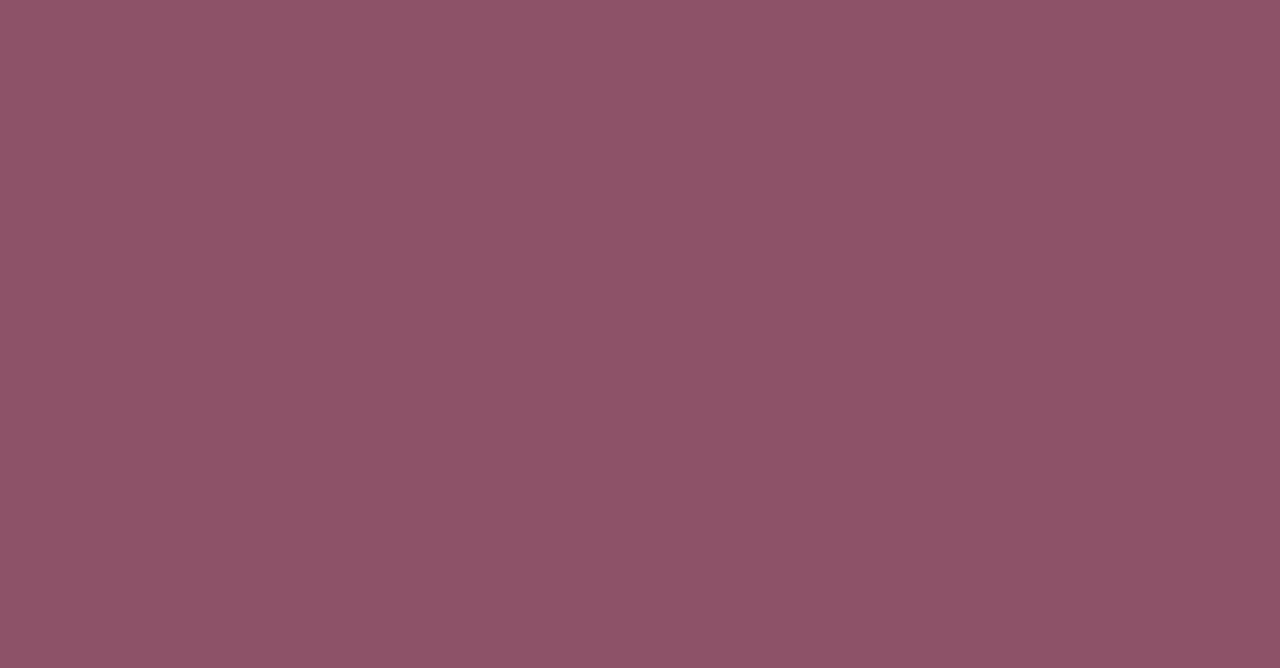
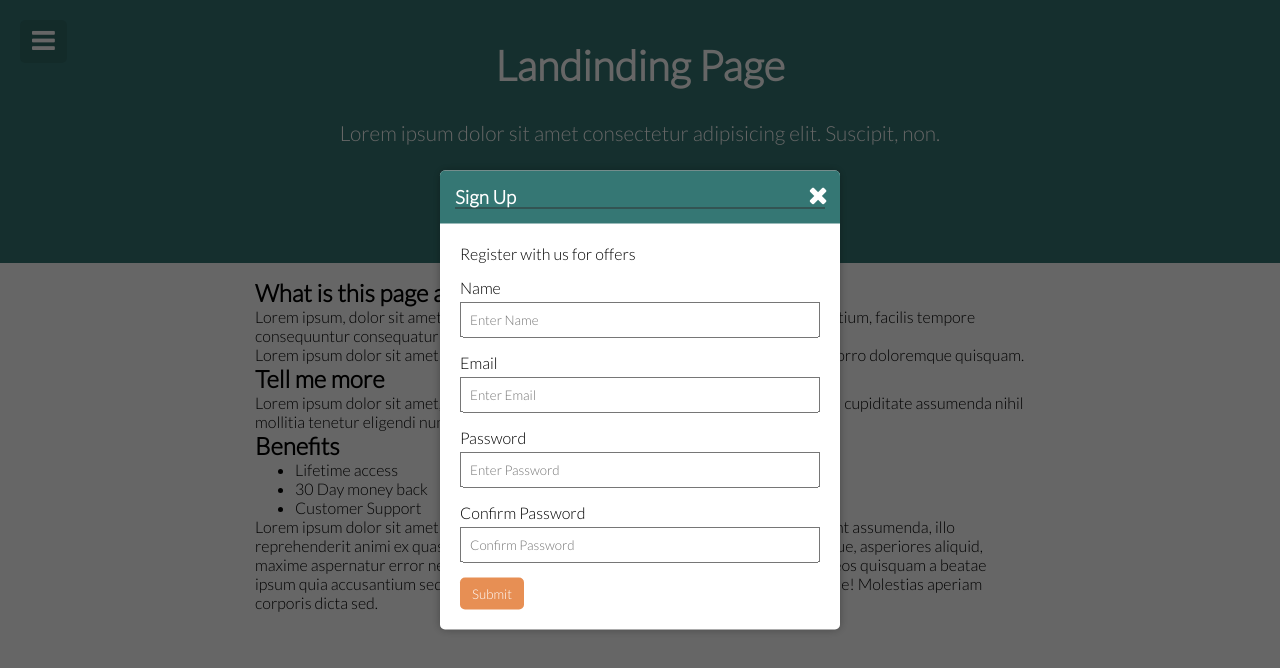
Before and after one commit to rojinabraham/menu-slider-and-modal, a plain HTML site: page index.html in a window 1280 px wide. Drawn offline with Linux system fonts and the light colour scheme.

Commit message:
added css

```diff
--- a/index.html
+++ b/index.html
@@ -4,8 +4,127 @@
     <meta charset="UTF-8" />
     <meta name="viewport" content="width=device-width, initial-scale=1.0" />
     <meta http-equiv="X-UA-Compatible" content="ie=edge" />
+    <link
+      href="https://stackpath.bootstrapcdn.com/font-awesome/4.7.0/css/font-awesome.min.css"
+      rel="stylesheet"
+      integrity="sha384-wvfXpqpZZVQGK6TAh5PVlGOfQNHSoD2xbE+QkPxCAFlNEevoEH3Sl0sibVcOQVnN"
+      crossorigin="anonymous"
+    />
     <link rel="stylesheet" href="style.css" />
     <title>Menu Slider and Modal</title>
   </head>
-  <body></body>
+  <body>
+    <nav>
+      <div class="logo">
+        <img
+          src="https://randomuser.me/api/portraits/women/44.jpg"
+          alt="user"
+        />
+      </div>
+      <ul>
+        <li><a href="#">Home</a></li>
+        <li><a href="#">Portfolio</a></li>
+        <li><a href="#">Blog</a></li>
+        <li><a href="#">Contact</a></li>
+      </ul>
+    </nav>
+
+    <header>
+      <button id="toggle" class="toggle">
+        <i class="fa fa-bars fa-2x"></i>
+      </button>
+      <h1>Landinding Page</h1>
+      <p>
+        Lorem ipsum dolor sit amet consectetur adipisicing elit. Suscipit, non.
+      </p>
+      <button class="cta-btn" id="open">Sign-Up</button>
+    </header>
+    <div class="container">
+      <h2>What is this page about</h2>
+      <p>
+        Lorem ipsum, dolor sit amet consectetur adipisicing elit. Aspernatur
+        voluptatem laudantium, facilis tempore consequuntur consequatur ex quae
+        voluptas sequi eligendi?
+      </p>
+      <p>
+        Lorem ipsum dolor sit amet consectetur adipisicing elit. Quod laudantium
+        et expedita porro doloremque quisquam.
+      </p>
+      <h2>Tell me more</h2>
+      <p>
+        Lorem ipsum dolor sit amet, consectetur adipisicing elit. Vero beatae
+        repellendus officia cupiditate assumenda nihil mollitia tenetur eligendi
+        numquam. Harum in velit animi aliquid maiores.
+      </p>
+      <h2>Benefits</h2>
+      <ul>
+        <li>Lifetime access</li>
+        <li>30 Day money back</li>
+        <li>Customer Support</li>
+      </ul>
+      <p>
+        Lorem ipsum dolor sit amet consectetur, adipisicing elit. Quasi libero
+        rem officia, incidunt assumenda, illo reprehenderit animi ex quas
+        provident voluptate, ad velit amet. Ipsam provident similique,
+        asperiores aliquid, maxime aspernatur error nemo, laborum recusandae
+        doloremque quas impedit officia eos quisquam a beatae ipsum quia
+        accusantium sequi iure iste. Nam asperiores non quisquam quasi
+        doloremque! Molestias aperiam corporis dicta sed.
+      </p>
+    </div>
+    <!-- Modal -->
+    <div class="modal-container" id="modal">
+      <div class="modal">
+        <button class="close-btn" id="close">
+          <i class="fa fa-times"></i>
+        </button>
+        <div class="modal-header">
+          <h3>Sign Up</h3>
+        </div>
+        <div class="modal-content">
+          <p>Register with us for offers</p>
+          <form class="modal-form">
+            <div>
+              <label for="name">Name</label>
+              <input
+                type="text"
+                class="form-input"
+                id="name"
+                placeholder="Enter Name"
+              />
+            </div>
+            <div>
+              <label for="email">Email</label>
+              <input
+                type="email"
+                class="form-input"
+                id="email"
+                placeholder="Enter Email"
+              />
+            </div>
+            <div>
+              <label for="password">Password</label>
+              <input
+                type="text"
+                class="form-input"
+                id="password"
+                placeholder="Enter Password"
+              />
+            </div>
+            <div>
+              <label for="password2">Confirm Password</label>
+              <input
+                type="text"
+                id="password2"
+                class="form-input"
+                placeholder="Confirm Password"
+              />
+            </div>
+            <input type="submit" value="Submit" class="submit-btn" />
+          </form>
+        </div>
+      </div>
+    </div>
+    <script src="script.js"></script>
+  </body>
 </html>
--- a/style.css
+++ b/style.css
@@ -1,100 +1,143 @@
-@import url("https://fonts.googleapis.com/css2?family=Roboto:wght@300&display=swap");
-
+@import url("https://fonts.googleapis.com/css2?family=Lato:wght@300&display=swap");
+:root {
+  --modal-duration: 1s;
+  --primary-color: #357774;
+  --secondary-color: #e78f54;
+}
 * {
   box-sizing: border-box;
+  font-family: "Lato";
+  margin: 0;
 }
-body {
-  background-color: rgb(141, 81, 104);
-  color: #fff;
-  font-family: "Roboto";
-  display: flex;
-  flex-direction: column;
-  align-items: center;
-  justify-content: center;
-  min-height: 100vh;
-  margin: 0;
-  padding-bottom: 100px;
+nav {
+  background-color: var(--primary-color);
+  border-right: 2px solid rgba(200, 200, 200, 0.1);
+  color: fff;
+  position: fixed;
+  top: 0;
+  left: 0;
+  width: 200px;
+  height: 100vh;
+  z-index: 100;
+  transform: translateX(-100%);
+}
+nav .logo {
+  padding: 30px 0;
+  text-align: center;
+}
+nav .logo img {
+  height: 75px;
+  width: 75px;
+  border-radius: 50%;
 }
 
-h1 {
-  margin-bottom: 0;
+nav ul {
+  padding: 0;
+  list-style: none;
+  margin: 0;
+}
+nav ul li {
+  border-bottom: 2px solid rgba(200, 200, 200, 0.1);
+  padding: 20px;
+}
+nav ul li:first-of-type {
+  border-top: 2px solid rgba(200, 200, 200, 0.1);
+}
+nav ul li a {
+  color: white;
+  text-decoration: none;
+}
+nav ul li a:hover {
+  text-decoration: underline;
+}
+header {
+  background-color: var(--primary-color);
+  color: white;
+  font-size: 130%;
+  position: relative;
+  padding: 40px 50px;
   text-align: center;
 }
-.filter-container {
-  margin-top: 20px;
-  width: 80vh;
-  max-width: 800px;
+header p {
+  margin: 30px 0;
 }
-.filter {
+button,
+input[type="submit"] {
+  background-color: var(--secondary-color);
+  border: 0;
+  border-radius: 5px;
+  color: #fff;
+  cursor: pointer;
+  padding: 8px 12px;
+}
+button:focus {
+  outline: none;
+}
+.toggle {
+  background-color: rgba(0, 0, 0, 0.1);
+  position: absolute;
+  top: 20px;
+  left: 20px;
+}
+.cta-btn {
+  padding: 12px 30px;
+  font-size: 20px;
+}
+.container {
+  padding: 15px;
+  margin: 0 auto;
+  max-width: 100%;
+  width: 800px;
+}
+.modal-container {
+  background-color: rgba(0, 0, 0, 0.6);
+  /* display: none; */
+  position: fixed;
+  top: 0;
+  left: 0;
+  right: 0;
+  bottom: 0;
+}
+.modal {
+  background-color: #fff;
+  border-radius: 5px;
+  box-shadow: 0 0 10px rgba(0, 0, 0, 0.3);
+  position: absolute;
+  overflow: hidden;
+  top: 50%;
+  left: 50%;
+  transform: translate(-50%, -50%);
+  max-width: 100%;
+  width: 400px;
+}
+.modal-header {
+  background-color: var(--primary-color);
+  color: white;
+  padding: 15px;
+}
+.modal-header h3 {
+  margin: 0;
+  border-bottom: 1px solid #333;
+}
+.modal-content {
+  padding: 20px;
+}
+.modal-form div {
+  margin: 15px 0;
+}
+.modal-form label {
+  display: block;
+  margin-bottom: 5px;
+}
+
+.modal-form .form-input {
+  padding: 8px;
   width: 100%;
-  padding: 12px;
 }
-.post {
-  position: relative;
-  background-color: rgb(192, 114, 169);
-  box-shadow: 0 2px 4px rgba(0, 0, 0, 0.3);
-  padding: 20px;
-  margin: 40px 0;
-  display: flex;
-  width: 80vw;
-  max-width: 800px;
+.close-btn {
+  background: transparent;
+  font-size: 25px;
+  position: absolute;
+  top: 0;
+  right: 0;
 }
-.post .post-title {
-  margin: 0;
-}
-.post .post-body {
-  margin: 15px 0 0;
-  line-height: 1.3;
-}
-.post .post-info {
-  margin-left: 20px;
-}
-.post .number {
-  position: absolute;
-  top: -15px;
-  left: -15px;
-  font-size: 1rem;
-  font-weight: 900;
-  width: 40px;
-  height: 40px;
-  border-radius: 50%;
-  background-color: white;
-  color: rgb(192, 114, 169);
-  display: flex;
-  align-items: center;
-  justify-content: center;
-  padding: 7px 10px;
-}
-.loader {
-  opacity: 0;
-  display: flex;
-  position: fixed;
-  bottom: 50px;
-  transition: opacity 1.3s ease-in;
-}
-.loader.show {
-  opacity: 1;
-}
-.circle {
-  background-color: #fff;
-  width: 10px;
-  height: 10px;
-  border-radius: 50%;
-  margin: 5px;
-  animation: bounce 0.5s ease-in infinite;
-}
-.circle:nth-of-type(2) {
-  animation-delay: 0.1s;
-}
-.circle:nth-of-type(3) {
-  animation-delay: 0.2s;
-}
-@keyframes bounce {
-  0%,
-  100% {
-    transform: translateY(0);
-  }
-  50% {
-    transform: translateY(-10px);
-  }
-}
```
